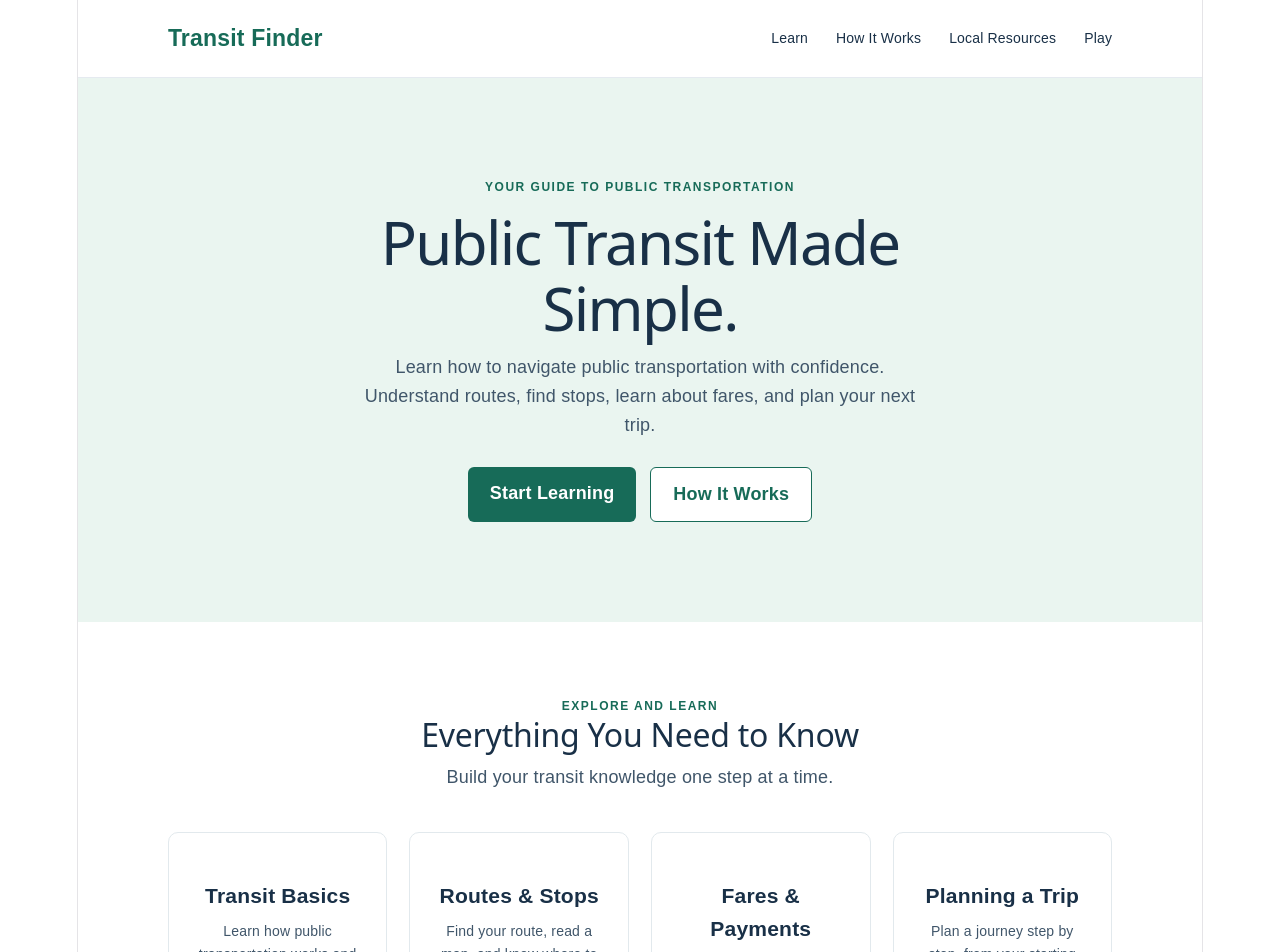
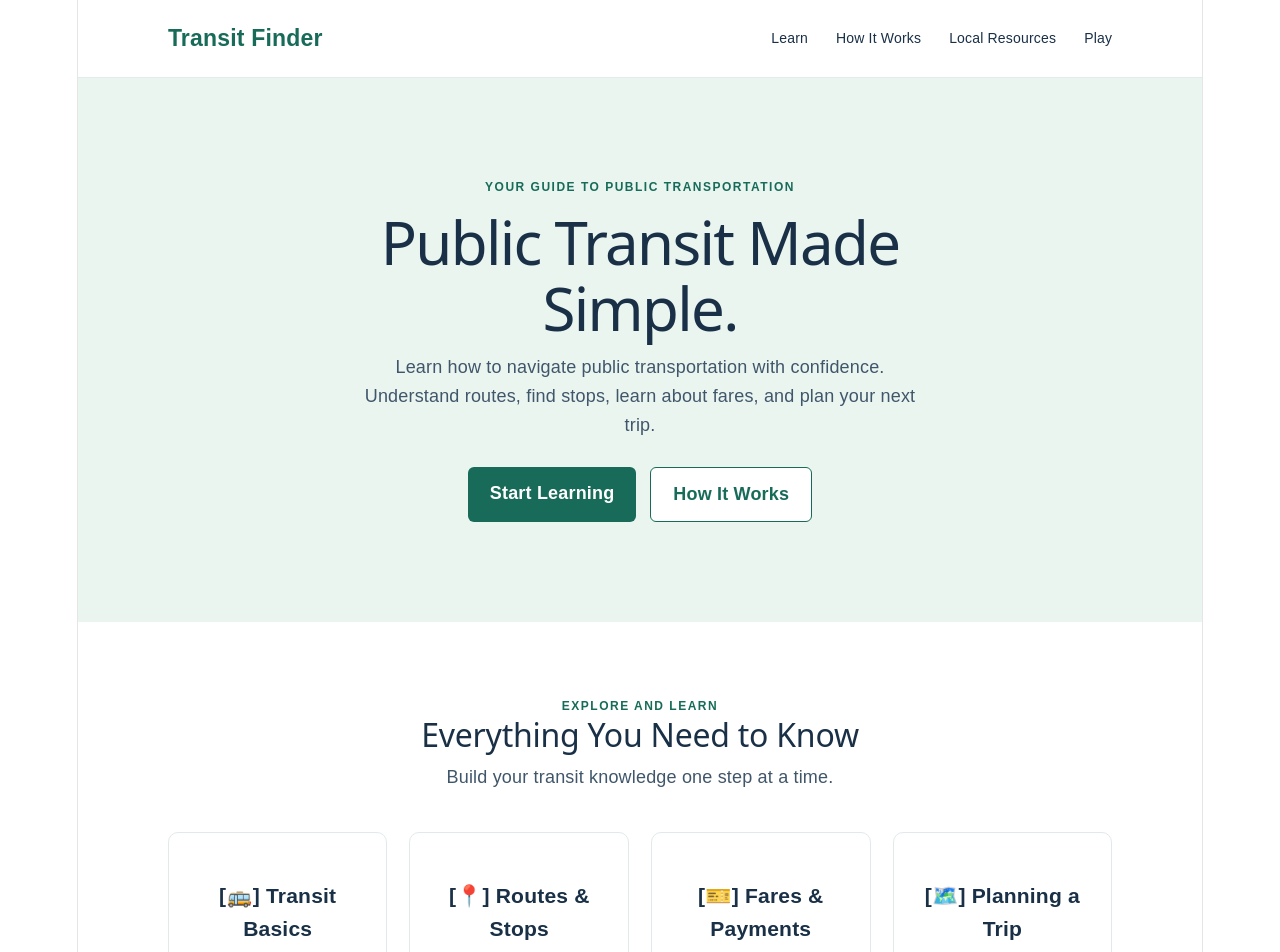
Before and after one commit to rhasty2004/4140Group2Project, a React (Vite) app in the folder bus-website/: page / in a window 1280 px wide. Shown: the top 952 px of the page. Built offline with nearby package versions, Linux system fonts and the light colour scheme.

Commit message:
readded the emojis back in slightly different ways

```diff
--- a/bus-website/src/App.jsx
+++ b/bus-website/src/App.jsx
@@ -3,7 +3,7 @@ import './App.css'
 
 const lessons = {
   'transit-basics': {
-   // icon: '🚌',
+    icon: '🚌',
     title: 'Transit Basics',
     intro: 'Learn what to expect when you take public transportation.',
     sections: [
@@ -22,7 +22,7 @@ const lessons = {
     ],
   },
   'routes-stops': {
-   // icon: '📍',
+    icon: '📍',
     title: 'Routes & Stops',
     intro: 'Understand route numbers, maps, and the stops along the way.',
     sections: [
@@ -84,25 +84,25 @@ const topics = [
   {
     id: 'transit-basics',
    // icon: '🚌',
-    title: 'Transit Basics',
+    title: '[🚌] Transit Basics',
     description: 'Learn how public transportation works and what to expect on your first ride.',
   },
   {
     id: 'routes-stops',
    // icon: '📍',
-    title: 'Routes & Stops',
+    title: '[📍] Routes & Stops',
     description: 'Find your route, read a map, and know where to board and get off.',
   },
   {
     id: 'fares-payments',
    // icon: '🎫',
-    title: 'Fares & Payments',
+    title: '[🎫] Fares & Payments',
     description: 'Explore common ways to pay and prepare your fare before boarding.',
   },
   {
     id: 'planning-a-trip',
    // icon: '🗺️',
-    title: 'Planning a Trip',
+    title: '[🗺️] Planning a Trip',
     description: 'Plan a journey step by step, from your starting point to your destination.',
   },
 ]
```
